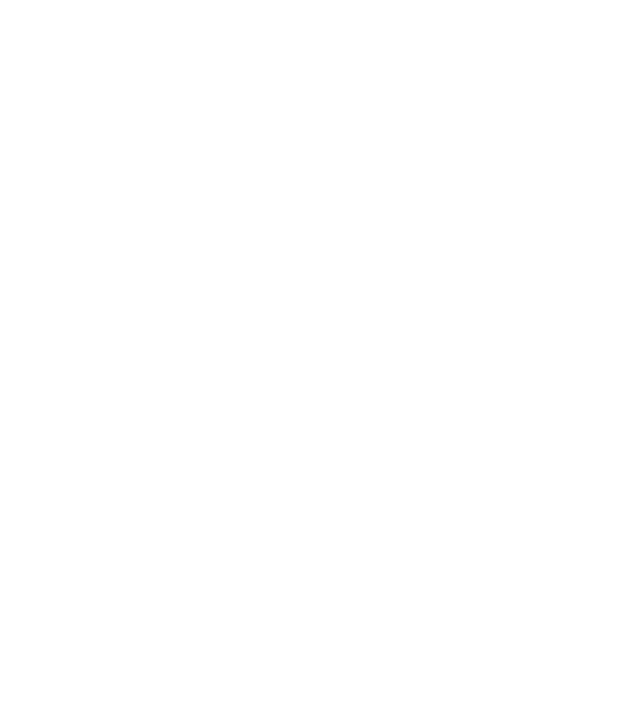
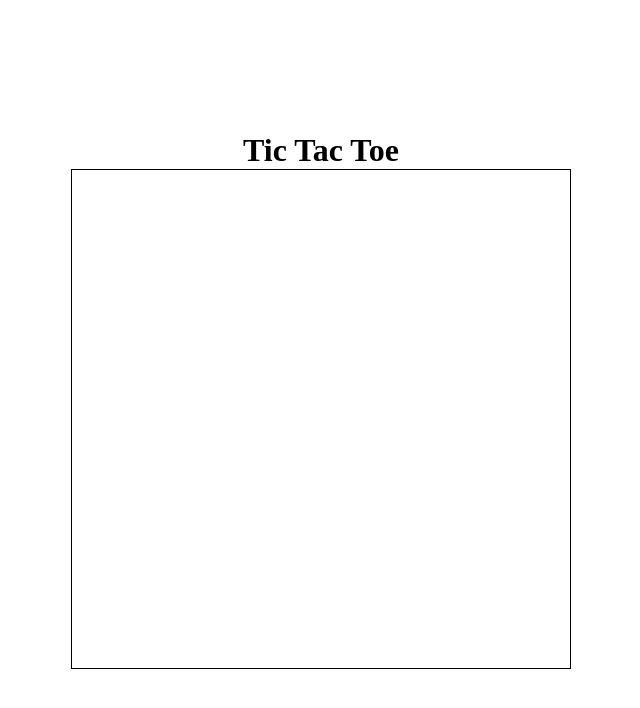
Before and after one commit to tushar-raven/tic-tac-toe, a website: page index.html in a window 1280 px wide. Shown: the whole page, without its empty margins (319-959 px from the left). Drawn offline with Linux system fonts and the light colour scheme.

Commit message:
Build game board

```diff
--- a/index.html
+++ b/index.html
@@ -4,9 +4,12 @@
     <meta charset="UTF-8" />
     <meta http-equiv="X-UA-Compatible" content="IE=edge" />
     <meta name="viewport" content="width=device-width, initial-scale=1.0" />
-    <title>Tic-Tac-Toe</title>
+    <title>Tic Tac Toe</title>
     <link rel="stylesheet" href="style.css" />
     <script src="script.js" defer></script>
   </head>
-  <body></body>
+  <body>
+    <h1>Tic Tac Toe</h1>
+    <div class="game-board"></div>
+  </body>
 </html>
--- a/script.js
+++ b/script.js
@@ -0,0 +1,21 @@
+const GameBoard = (() => {
+  let gameArray = new Array(9);
+
+  const gameBoard = document.querySelector(".game-board");
+  for (let i = 0; i < gameArray.length; i++) {
+    const box = document.createElement("div");
+    box.id = `${i}`;
+    box.textContent = gameArray[i];
+    gameBoard.appendChild(box);
+  }
+})();
+
+const Player = (name, sign) => {
+  return { name, sign };
+};
+
+const player = Player("Player", "O");
+const computer = Player("Computer", "X");
+
+console.log(player);
+console.log(computer);
--- a/style.css
+++ b/style.css
@@ -0,0 +1,23 @@
+* {
+  box-sizing: border-box;
+  margin: 0;
+  padding: 0;
+}
+
+body {
+  height: 100vh;
+  width: 100vw;
+  display: flex;
+  flex-direction: column;
+  justify-content: center;
+  align-items: center;
+}
+
+.game-board {
+  display: grid;
+  grid-template-columns: repeat(3, 1fr);
+  grid-template-rows: repeat(3, 1fr);
+  height: 500px;
+  width: 500px;
+  border: 1px solid black;
+}
```
